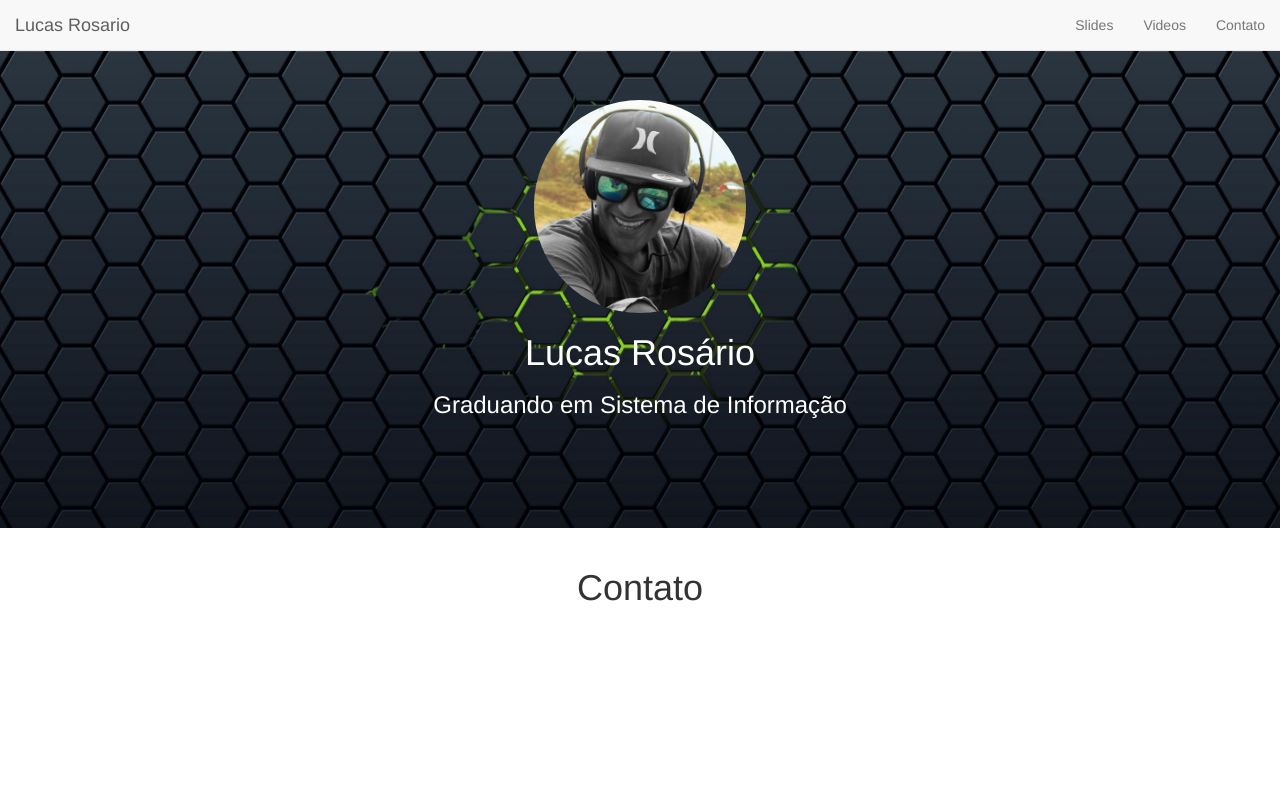
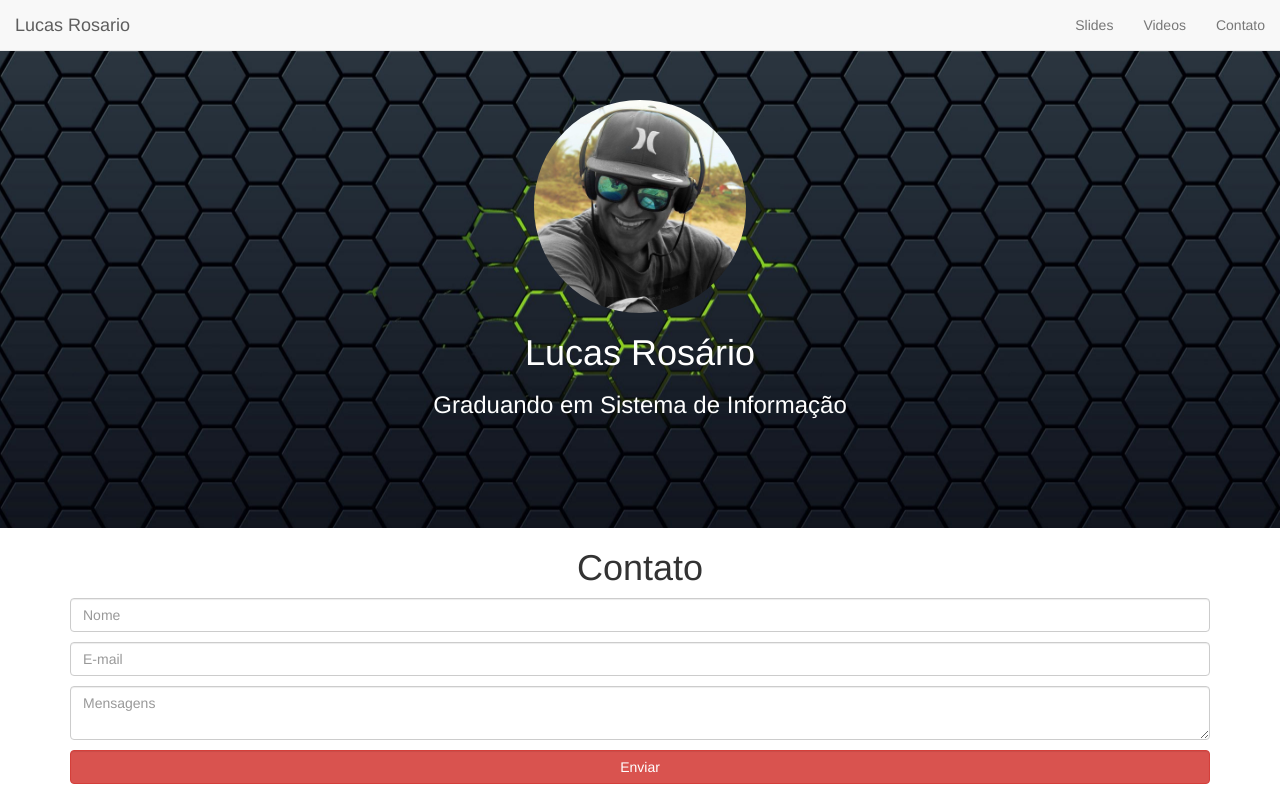
Before and after one commit to LucasRosario/pagina-web, a plain HTML site: page index.html in a window 1280 px wide. Drawn offline with nearby package versions, Linux system fonts and the light colour scheme.

Commit message:
Criação da área de contato

```diff
--- a/css/estilo.css
+++ b/css/estilo.css
@@ -54,3 +54,8 @@ html,body{
 .text-center{
   text-align: center;
 }
+
+.navbar-default {
+  background-color: yellow;
+  border-color: yellow;
+}
--- a/index.html
+++ b/index.html
@@ -50,14 +50,28 @@
 
       </div>
     </header>
-
     <section id="contato">
-      <div= class="container">
+      <div class="container">
         <h1 class="text-center">Contato</h1>
-        <div></div>
-      </div>
+        <form class="text-center" action="index.html" method="post">
+          <p>
+            <!-- <label for="txt-name">Nome:</label> -->
+            <input class="form-control" type="text" id="txt-name" placeholder="Nome">
+          </p>
+          <p>
+            <!-- <label for="txt-email">E-mail:</label> -->
+            <input class="form-control" type="email" id="txt-email" placeholder="E-mail">
+          </p>
+          <p>
+            <!-- <label for="txt-mensagem">Mensagem:</label> -->
+            <textarea class="form-control" id="txt-mensagem" placeholder="Mensagens"></textarea>
+          </p>
+          <p>
+            <input class="form-control btn btn-danger" type="submit" value="Enviar">
+          </p>
+        </form>
+  </div>
     </section>
-
     <script src="https://ajax.googleapis.com/ajax/libs/jquery/1.12.4/jquery.min.js"></script>
     <script src="https://maxcdn.bootstrapcdn.com/bootstrap/3.3.7/js/bootstrap.min.js" integrity="sha384-Tc5IQib027qvyjSMfHjOMaLkfuWVxZxUPnCJA7l2mCWNIpG9mGCD8wGNIcPD7Txa" crossorigin="anonymous"></script>
   </body>
```
